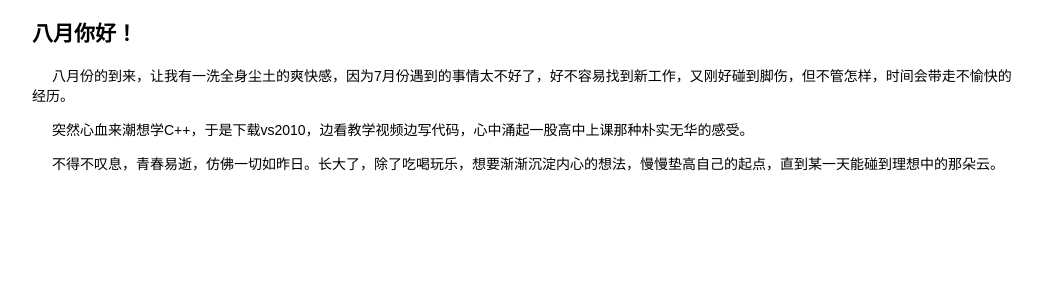
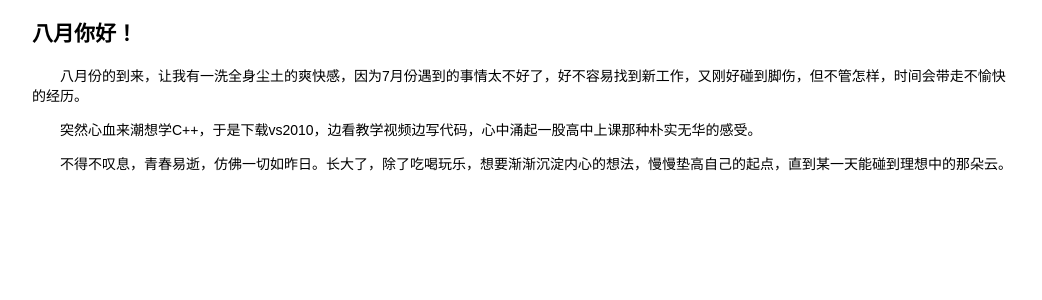
Before and after one commit to code-huisoido/myblog, a Jekyll site: the page built from _posts/2016-08-02-mood.html, in a window 1280 px wide. Shown: the top 300 px of the page, without its empty margins (118-1160 px from the left). Built offline with Jekyll 4.4.1, drawn with Linux system fonts in a browser that asks for light colours.

Commit message:
modified page.css

```diff
--- a/css/page.css
+++ b/css/page.css
@@ -72,5 +72,5 @@ img{
 }
 
 .blog_content p{
-	text-indent: 2rem;
+	text-indent: 2.8rem;
 }
```
